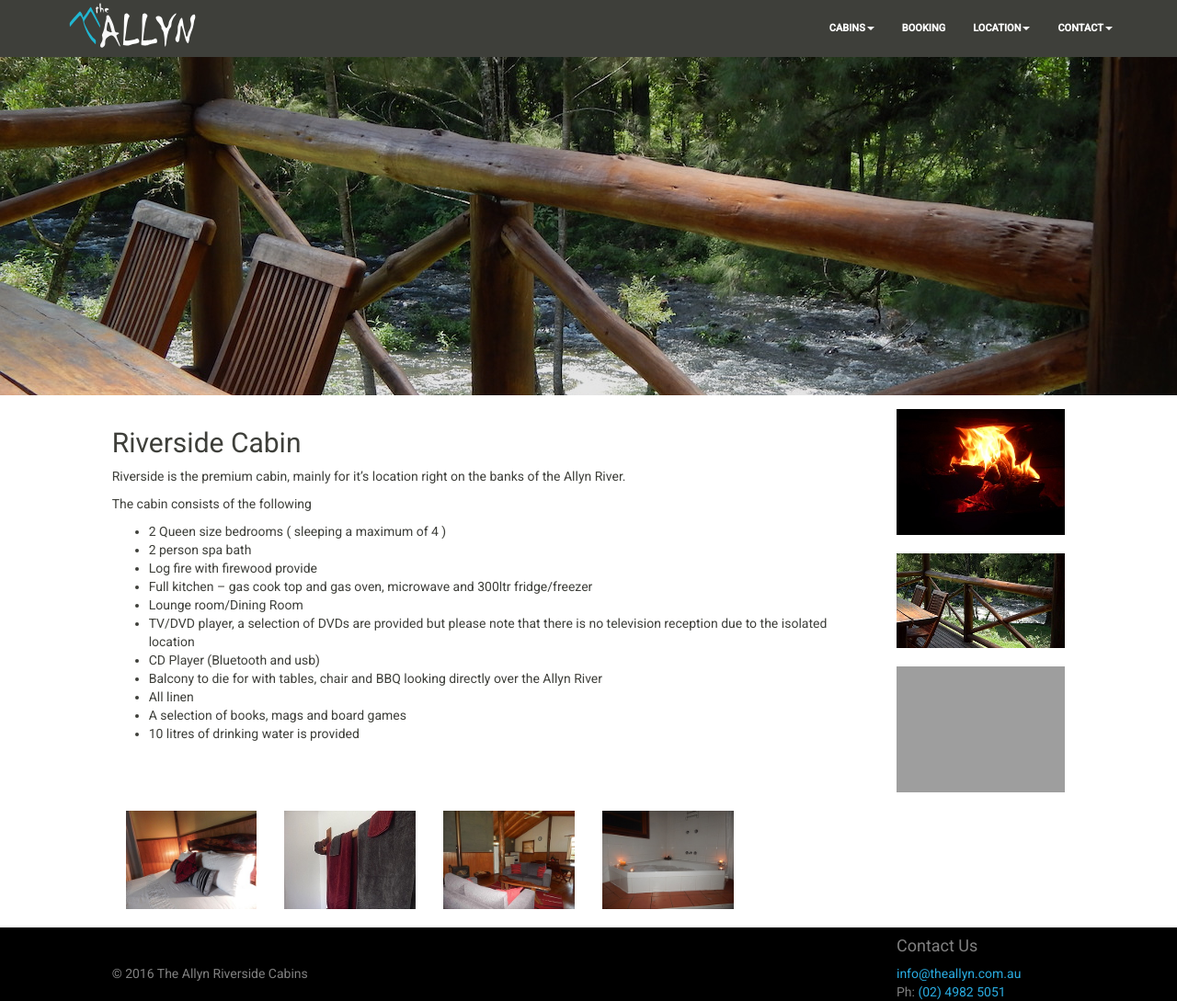
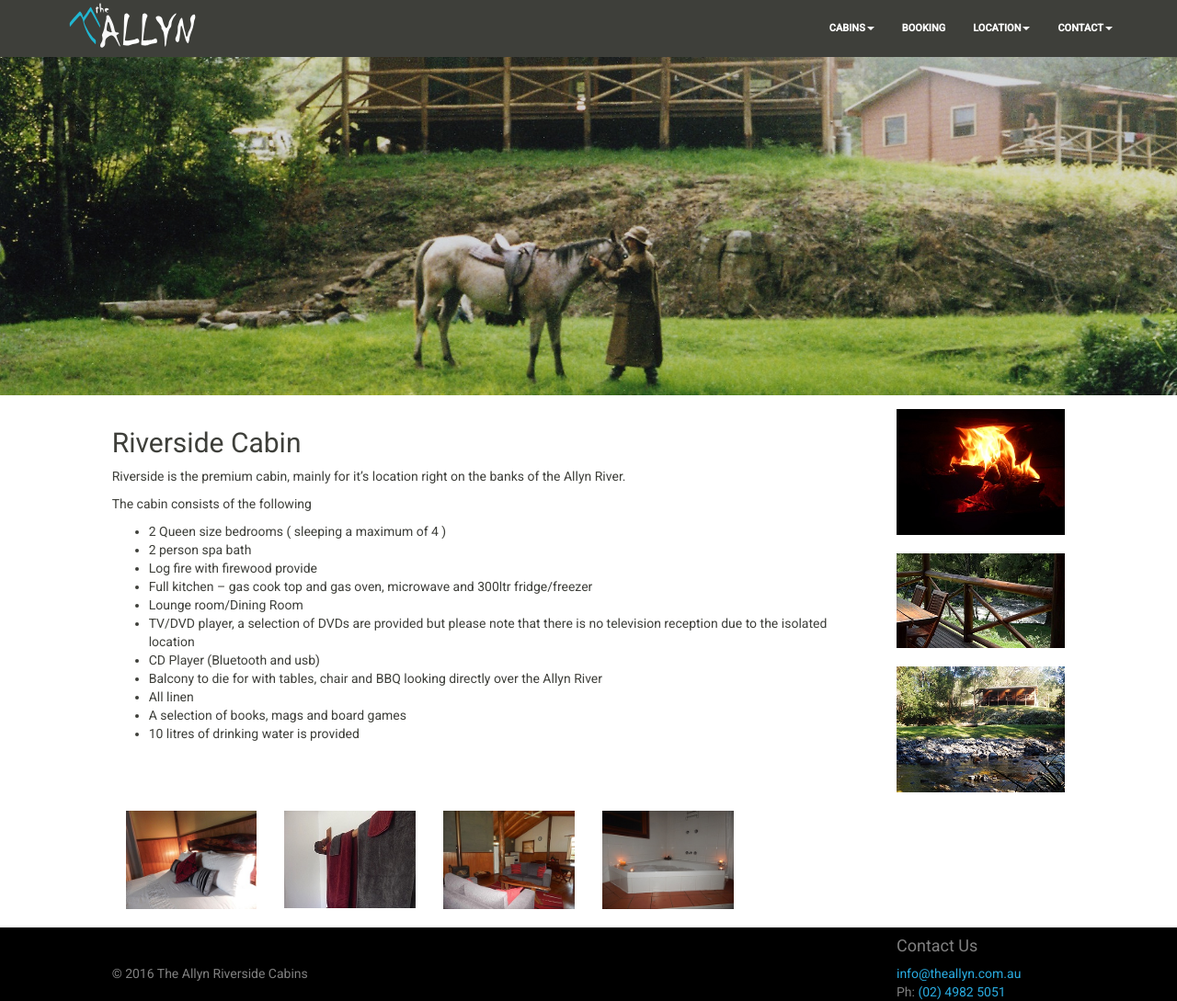
Before and after one commit to samuraibeach/theallyn, a Jekyll site: the page built from riverside-cabin.md, in a window 1280 px wide and 1089 px high. Shown: the whole window at 92% size. Built offline with Jekyll 4.4.1, drawn with Linux system fonts in a browser that asks for light colours.

Commit message:
update images

```diff
--- a/_sass/_custom.scss
+++ b/_sass/_custom.scss
@@ -15,7 +15,7 @@
   background: rgba(0, 0, 0, 0.4) url(/img/cover/river.jpg);
 }
 .coverpic3{
-  background: rgba(0, 0, 0, 0.1) url(/img/riverside/viewfromriverside.jpg);
+  background: rgba(0, 0, 0, 0.1) url(/img/riverside/horseman.jpg);
 }
 .coverpic4{
   background: rgba(0, 0, 0, 0.2) url(/img/cover/allynriver.jpg);
@@ -27,6 +27,10 @@
 
 .coverpic6{
   background: rgba(0, 0, 0, 0.1) url(/img/cover/riverview.jpg);
+}
+
+.coverpic7{
+  background: rgba(0, 0, 0, 0.1) url(/img/cover/riverside-fence.jpg);
 }
 
 
```
Also changed, not shown: booking.md (+2 -1 lines), img/cover/riverside-fence.jpg (added), img/cover/riverside.jpg (added), img/cover/riverview.jpg, img/location/ours/natives.jpg (added), img/riverside/horseman.jpg (added), img/thumbnails/location/ours/riverside.jpg (added), img/thumbnails/riverside/riverside.jpg (added).
